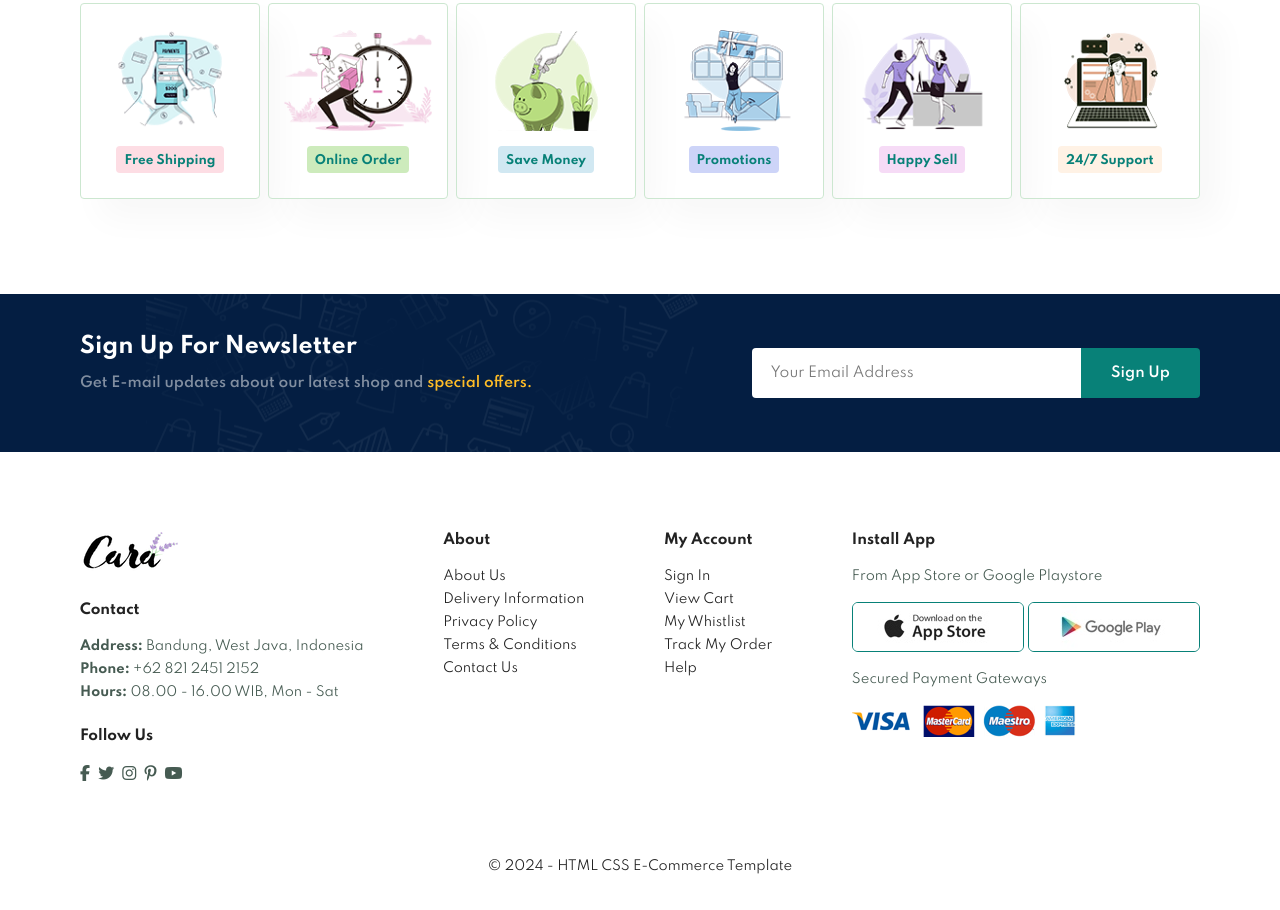
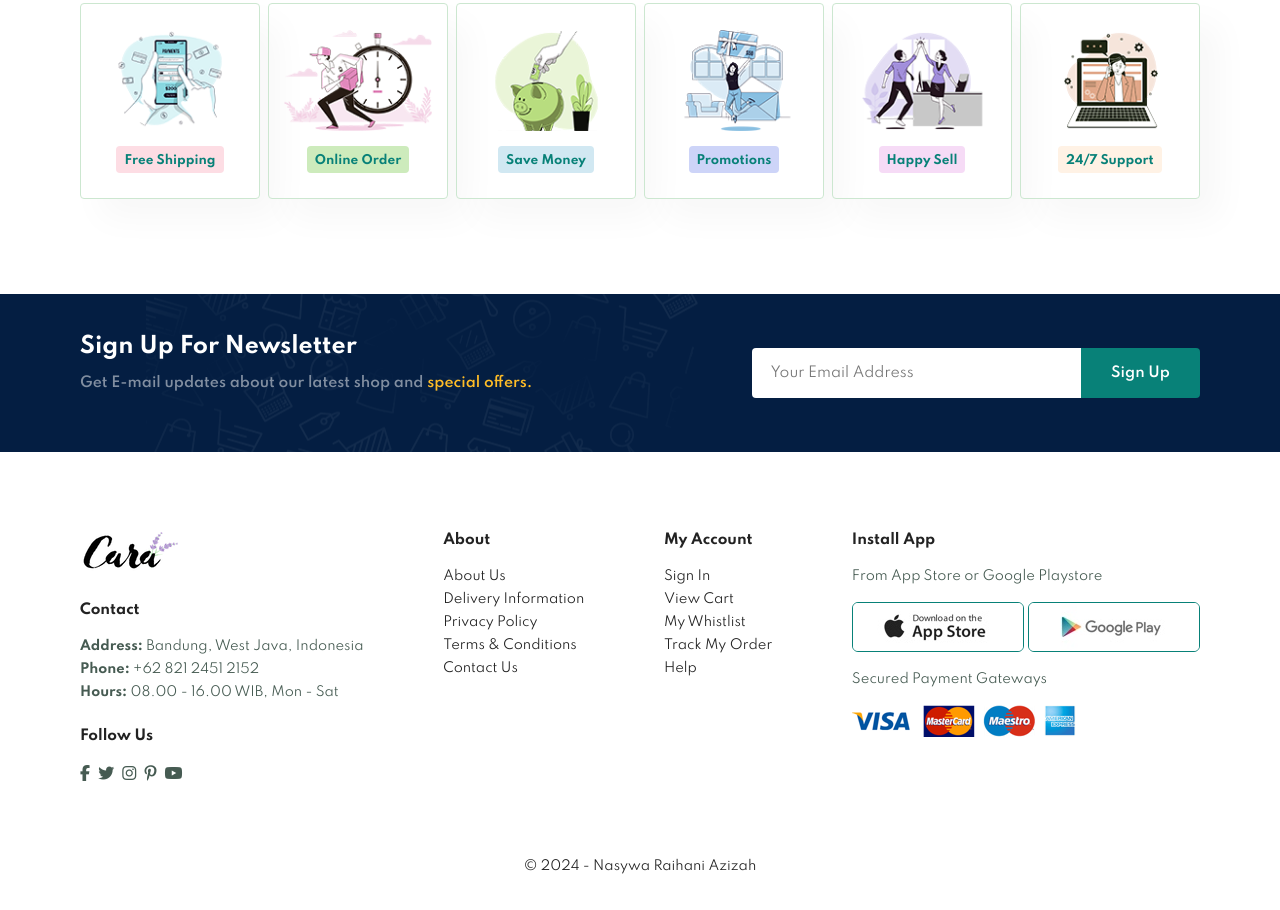
Before and after one commit to nasywara23/Ecommerce-Website, a plain HTML site: page about.html in a window 1280 px wide. Shown: the part 1528-2438 px from the top of the page. Drawn offline with Linux system fonts and the light colour scheme.

Commit message:
update copyright

```diff
--- a/about.html
+++ b/about.html
@@ -153,7 +153,7 @@
 
         <section>
             <div class="copyright">
-                <p>© 2024 - HTML CSS E-Commerce Template </p>
+                <p>© 2024 - Nasywa Raihani Azizah </p>
             </div>
         </section>
 
```
Also changed, not shown: blog.html (+1 -1 lines), contact.html (+1 -1 lines), index.html (+1 -1 lines), shop.html (+1 -1 lines), sproduct.html (+1 -1 lines).
